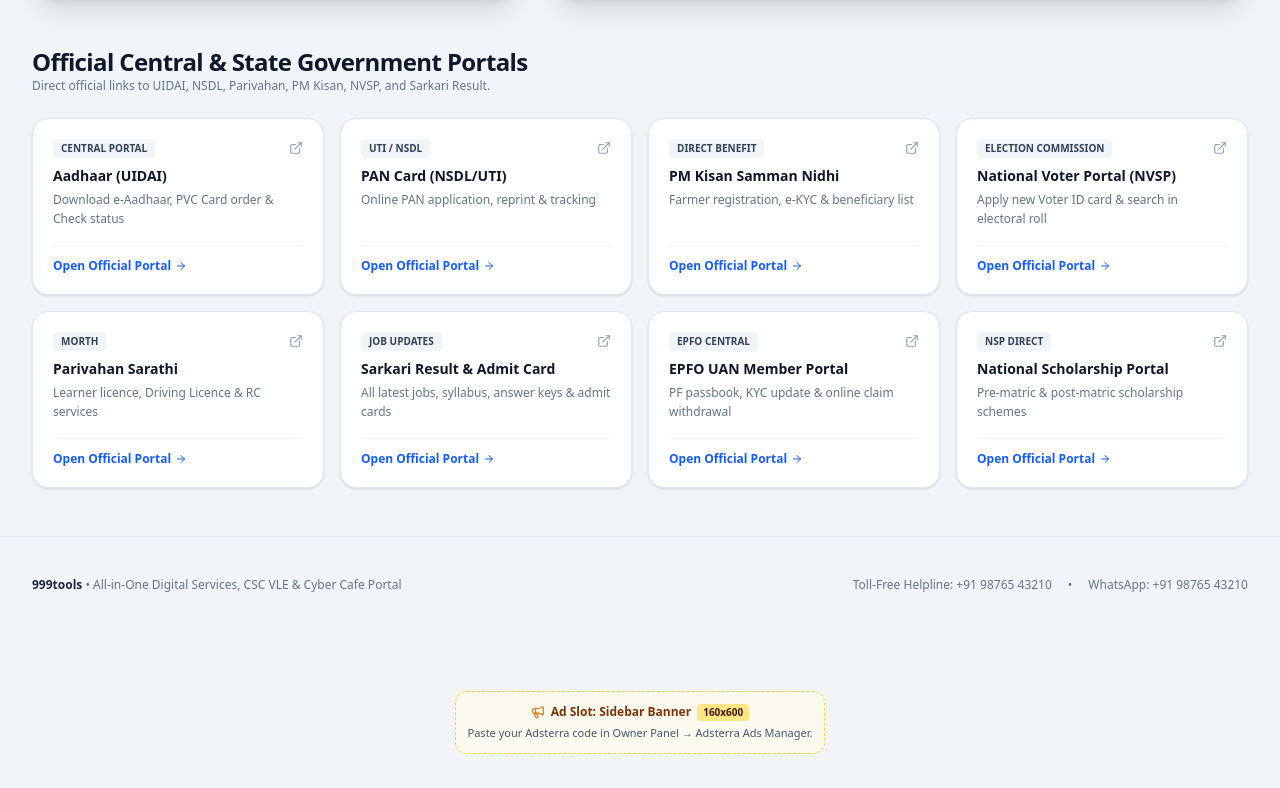
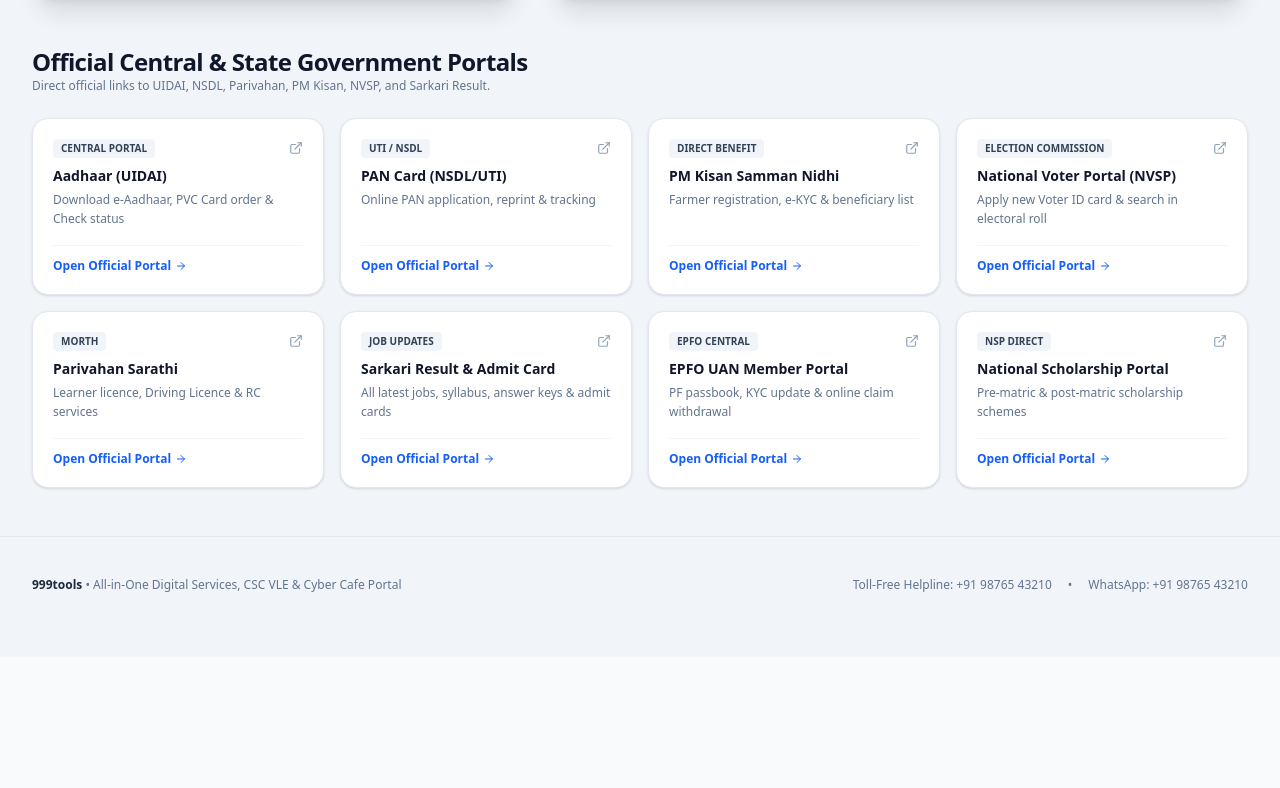
Before and after one commit to pankaj34540/999tools, a React (Vite) app: page / in a window 1280 px wide. Shown: the part 5139-5927 px from the top of the page. After the commit the page ends 5796 px from the top, so only its background shows below. Built offline with nearby package versions, Linux system fonts and the light colour scheme; no server answers; the database is empty.

Commit message:
Remove sidebar banner ad from App component
Removed the sidebar banner ad from the App component.

```diff
--- a/src/App.tsx
+++ b/src/App.tsx
@@ -35,10 +35,6 @@ const AppContent: React.FC = () => {
         {role === 'owner' && <OwnerPortal />}
       </main>
 
-      {/* 🎯 Sidebar Banner Ad — 160x600 (footer placement for mobile-friendly) */}
-      <div className="max-w-7xl mx-auto px-4 sm:px-6 lg:px-8 py-6">
-        <AdsterraBanner slot="sidebar" />
-      </div>
 
       {/* Floating Bottom Portal Switcher */}
       <div className="fixed bottom-4 left-1/2 -translate-x-1/2 z-40 bg-slate-950/95 backdrop-blur-md border border-slate-800 px-3 py-1.5 rounded-full shadow-2xl flex items-center gap-1.5 sm:gap-2">
```
